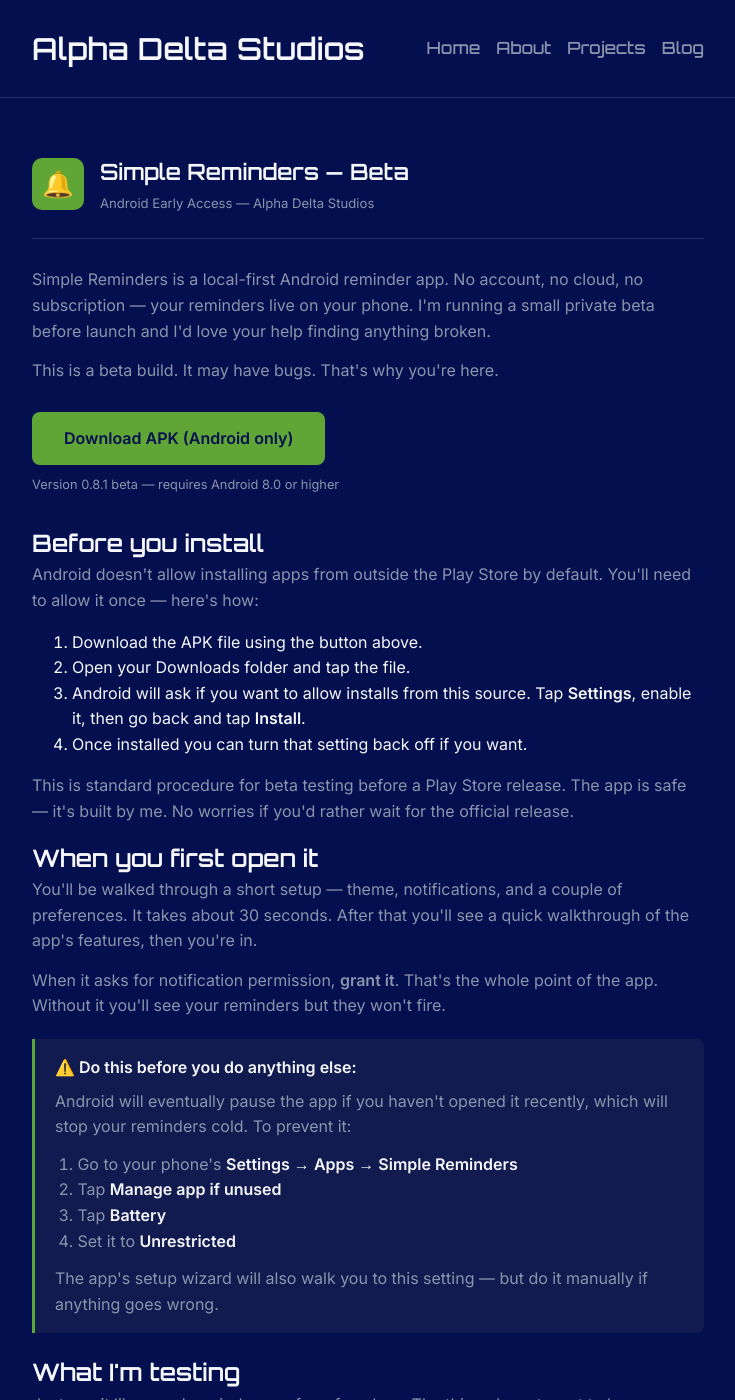
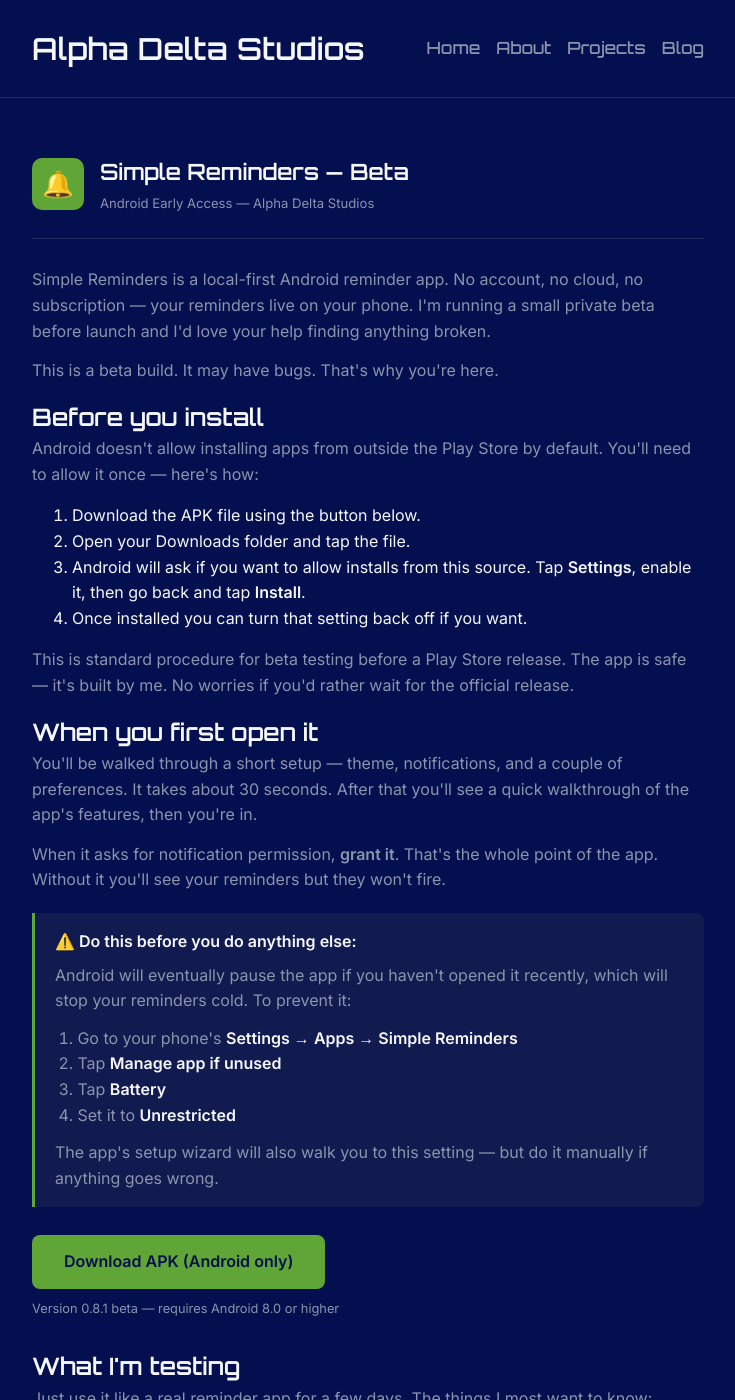
Before and after one commit to AlphaDelta24/alpha-delta-site, a Jekyll site: the page built from simple-reminders-beta.html, in a window 1280 px wide and 1400 px high. Shown: the whole window, without its empty margins (272-1007 px from the left). Built offline with Jekyll 4.4.1, drawn with Linux system fonts in a browser that asks for light colours; some of the changed lines change nothing that is shown.

Commit message:
move button below important instructions

```diff
--- a/simple-reminders-beta.html
+++ b/simple-reminders-beta.html
@@ -18,21 +18,13 @@
 
   <p>This is a beta build. It may have bugs. That's why you're here.</p>
 
-  <div style="margin:28px 0;">
-    <a href="https://github.com/AlphaDelta24/simple-reminders-android/releases/download/v0.8.1-beta/app-debug.apk" download
-      style="display:inline-block;background:var(--green);color:var(--navy-deep);text-decoration:none;font-weight:700;font-size:1rem;padding:14px 32px;border-radius:8px;">
-      Download APK (Android only)
-    </a>
-    <p style="margin:10px 0 0;font-size:0.8rem;color:var(--slate);">Version 0.8.1 beta — requires Android 8.0 or higher</p>
-  </div>
-
 
   <h2>Before you install</h2>
 
   <p>Android doesn't allow installing apps from outside the Play Store by default. You'll need to allow it once — here's how:</p>
 
   <ol>
-    <li>Download the APK file using the button above.</li>
+    <li>Download the APK file using the button below.</li>
     <li>Open your Downloads folder and tap the file.</li>
     <li>Android will ask if you want to allow installs from this source. Tap <strong>Settings</strong>, enable it, then go back and tap <strong>Install</strong>.</li>
     <li>Once installed you can turn that setting back off if you want.</li>
@@ -57,6 +49,14 @@
       <li>Set it to <strong style="color:var(--white);">Unrestricted</strong></li>
     </ol>
     <p style="margin:12px 0 0;color:var(--slate);">The app's setup wizard will also walk you to this setting — but do it manually if anything goes wrong.</p>
+  </div>
+
+  <div style="margin:28px 0;">
+    <a href="https://github.com/AlphaDelta24/simple-reminders-android/releases/download/v0.8.1-beta/app-debug.apk" download
+      style="display:inline-block;background:var(--green);color:var(--navy-deep);text-decoration:none;font-weight:700;font-size:1rem;padding:14px 32px;border-radius:8px;">
+      Download APK (Android only)
+    </a>
+    <p style="margin:10px 0 0;font-size:0.8rem;color:var(--slate);">Version 0.8.1 beta — requires Android 8.0 or higher</p>
   </div>
 
 
```
